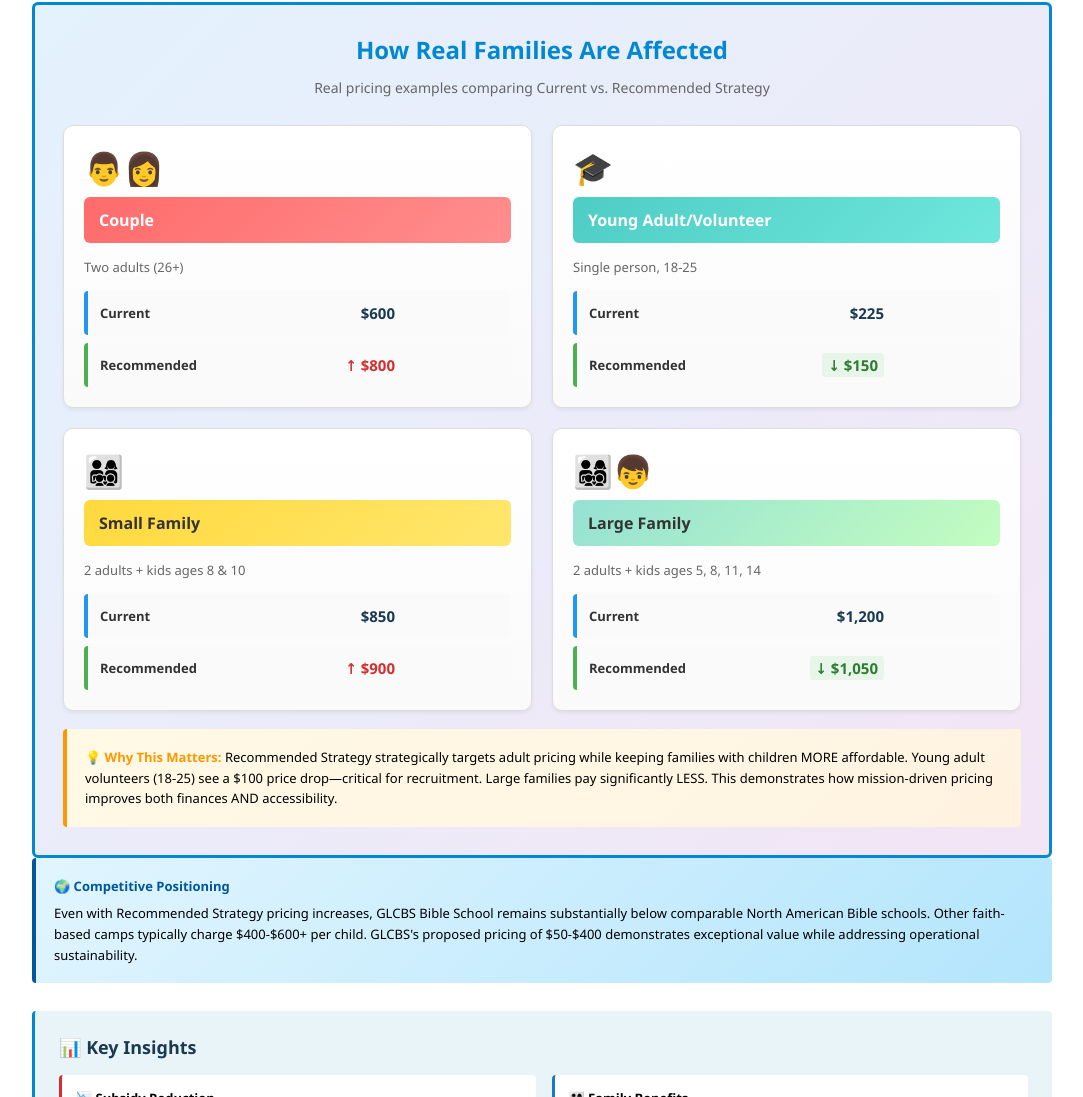
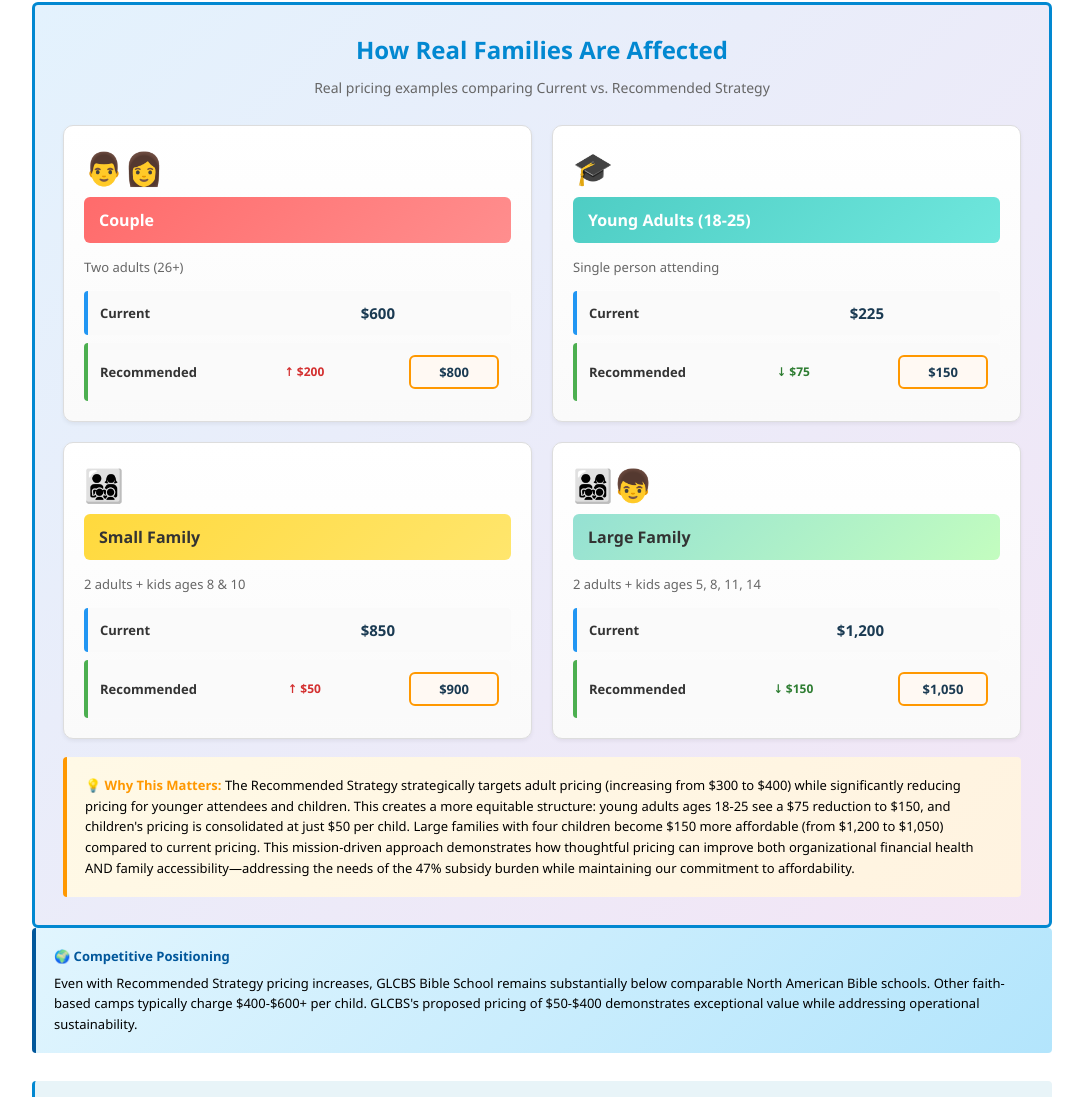
Before and after one commit to nicolaspratt/glcbs, a plain HTML site: page index.html in a window 1280 px wide. Shown: the part 1012-2109 px from the top of the page, without its empty margins (98-1181 px from the left). Drawn offline with Linux system fonts and the light colour scheme.

Commit message:
Update index.html

```diff
--- a/index.html
+++ b/index.html
@@ -212,6 +212,7 @@
                 font-size: 11px;
                 border-left: 4px solid #ddd;
                 background-color: #fafafa;
+                gap: 10px;
             }
 
             .pricing-item.current {
@@ -230,6 +231,7 @@
                 font-weight: bold;
                 color: #333;
                 flex: 0 0 70px;
+                min-width: 60px;
             }
 
             .pricing-cost {
@@ -239,15 +241,33 @@
                 color: #1a3a52;
             }
 
+            .price-change {
+                flex: 0 0 auto;
+                text-align: center;
+                font-weight: bold;
+                font-size: 12px;
+                min-width: 50px;
+            }
+
             .price-up {
                 color: #d32f2f;
             }
 
             .price-down {
                 color: #2e7d32;
-                background-color: #e8f5e9;
-                padding: 2px 6px;
-                border-radius: 3px;
+            }
+
+            .new-price-highlight {
+                background-color: #fff9f3;
+                border: 2px solid #ff9800;
+                padding: 6px 12px;
+                border-radius: 6px;
+                font-weight: bold;
+                font-size: 13px;
+                color: #1a3a52;
+                flex: 0 0 auto;
+                min-width: 80px;
+                text-align: center;
             }
 
             /* INSIGHTS SECTION - MOBILE */
@@ -936,17 +956,16 @@
                             </div>
                             <div class="pricing-item scenario3">
                                 <div class="pricing-label">Recommended</div>
-                                <div class="pricing-cost">
-                                    <span class="price-up">↑ $800</span>
-                                </div>
+                                <div class="price-change"><span class="price-up">↑ $200</span></div>
+                                <div class="new-price-highlight">$800</div>
                             </div>
                         </div>
                     </div>
 
                     <div class="family-example">
                         <div class="family-icon">🎓</div>
-                        <h4>Young Adult/Volunteer</h4>
-                        <p class="family-description">Single person, 18-25</p>
+                        <h4>Young Adults (18-25)</h4>
+                        <p class="family-description">Single person attending</p>
                         <div class="pricing-comparison">
                             <div class="pricing-item current">
                                 <div class="pricing-label">Current</div>
@@ -954,9 +973,8 @@
                             </div>
                             <div class="pricing-item scenario3">
                                 <div class="pricing-label">Recommended</div>
-                                <div class="pricing-cost">
-                                    <span class="price-down">↓ $150</span>
-                                </div>
+                                <div class="price-change"><span class="price-down">↓ $75</span></div>
+                                <div class="new-price-highlight">$150</div>
                             </div>
                         </div>
                     </div>
@@ -974,9 +992,8 @@
                             </div>
                             <div class="pricing-item scenario3">
                                 <div class="pricing-label">Recommended</div>
-                                <div class="pricing-cost">
-                                    <span class="price-up">↑ $900</span>
-                                </div>
+                                <div class="price-change"><span class="price-up">↑ $50</span></div>
+                                <div class="new-price-highlight">$900</div>
                             </div>
                         </div>
                     </div>
@@ -994,9 +1011,8 @@
                             </div>
                             <div class="pricing-item scenario3">
                                 <div class="pricing-label">Recommended</div>
-                                <div class="pricing-cost">
-                                    <span class="price-down">↓ $1,050</span>
-                                </div>
+                                <div class="price-change"><span class="price-down">↓ $150</span></div>
+                                <div class="new-price-highlight">$1,050</div>
                             </div>
                         </div>
                     </div>
@@ -1004,12 +1020,7 @@
 
                 <div class="scenarios-insight">
                     <strong>💡 Why This Matters:</strong>
-                    Recommended Strategy strategically targets adult pricing
-                    while keeping families with children MORE affordable. Young
-                    adult volunteers (18-25) see a $100 price drop—critical for
-                    recruitment. Large families pay significantly LESS. This
-                    demonstrates how mission-driven pricing improves both
-                    finances AND accessibility.
+                    The Recommended Strategy strategically targets adult pricing (increasing from $300 to $400) while significantly reducing pricing for younger attendees and children. This creates a more equitable structure: young adults ages 18-25 see a $75 reduction to $150, and children's pricing is consolidated at just $50 per child. Large families with four children become $150 more affordable (from $1,200 to $1,050) compared to current pricing. This mission-driven approach demonstrates how thoughtful pricing can improve both organizational financial health AND family accessibility—addressing the needs of the 47% subsidy burden while maintaining our commitment to affordability.
                 </div>
             </div>
 
```
